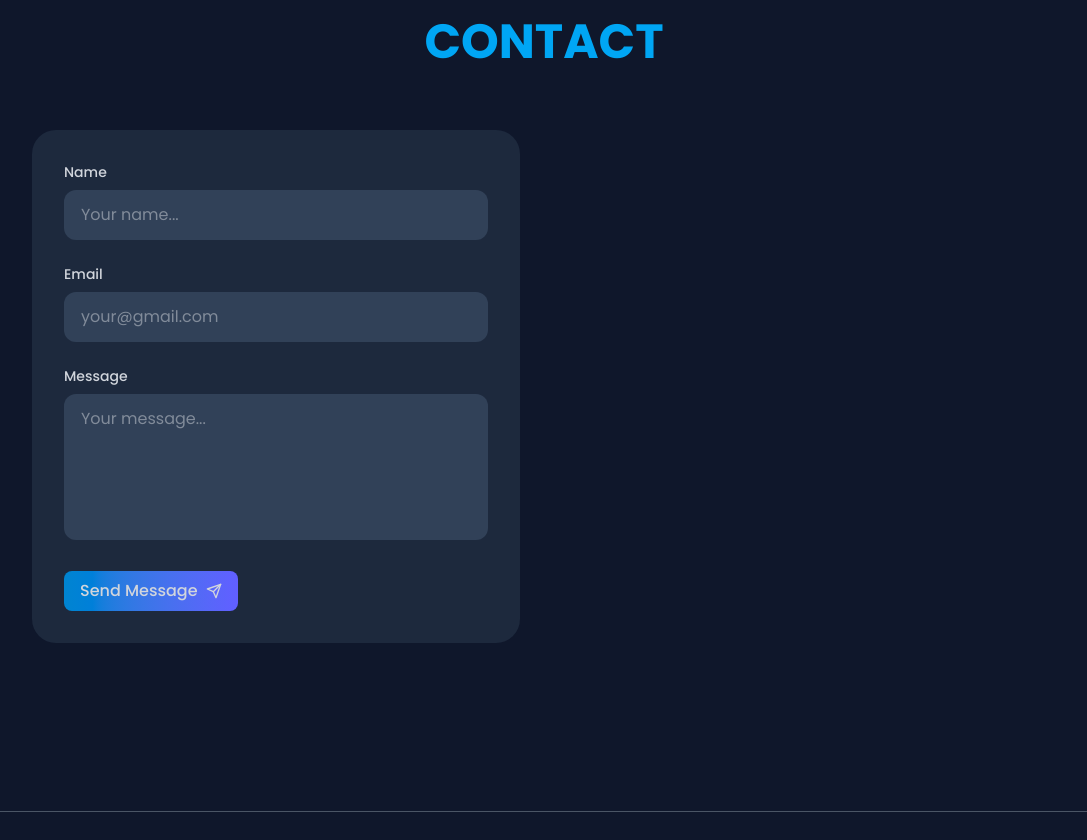
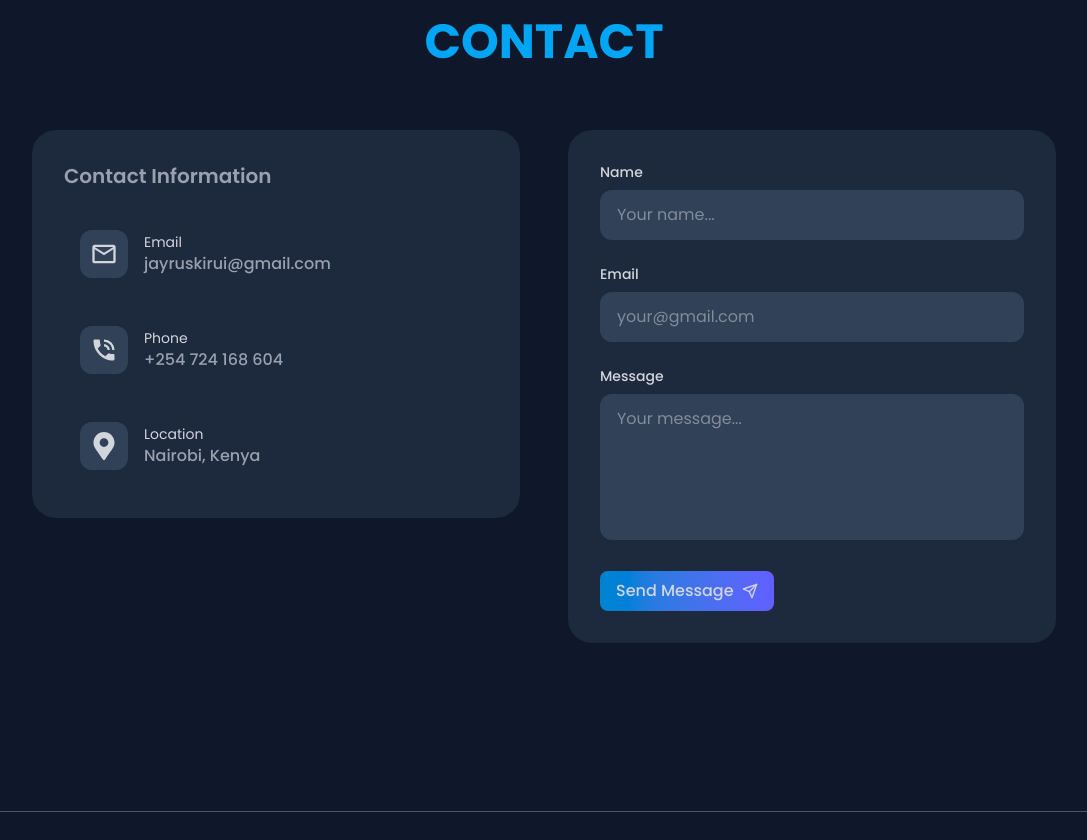
Before and after one commit to jayruskirui/jayrus_portfolio, a React (Vite) app: page / in a window 1280 px wide. Shown: the part 3880-4720 px from the top of the page, without its empty margins (96-1183 px from the left). Built offline with nearby package versions, Linux system fonts and the light colour scheme.

Commit message:
contact information

```diff
--- a/src/Sections/Contact.jsx
+++ b/src/Sections/Contact.jsx
@@ -1,9 +1,9 @@
-import React, { useState } from 'react'
+import React, { useState, useEffect } from 'react'
 import { FaMapMarkerAlt } from "react-icons/fa";
 import { MdOutlineMailOutline } from "react-icons/md";
 import { MdPhoneInTalk } from "react-icons/md";
 import { FiSend } from "react-icons/fi";
-import Emailjs from '@emailjs/browser';
+import emailjs from '@emailjs/browser';
 import { IoAlertCircleOutline } from "react-icons/io5";
 import { GoCheckCircle } from "react-icons/go";
 
@@ -92,6 +92,16 @@ const handleSubmit = async (e) => {
   }
 };
 
+useEffect(() => {
+  if (submitStatus.type) {
+    const timer = setTimeout(() => {
+      setSubmitStatus({ type: null, message: "" });
+    }, 5000);
+
+    return () => clearTimeout(timer); // cleanup if component unmounts
+  }
+}, [submitStatus.type]);
+
 
   return (
   <section id="contact" className="py-32 relative overflow-hidden">
@@ -106,7 +116,36 @@ const handleSubmit = async (e) => {
 
 
        <div className='grid lg:grid-cols-2 gap-12 max-w-5xl mx-auto'>
+
         {/* Contact Info */}
+          <div className="space-y-6">
+            <div className="bg-slate-800 rounded-3xl p-8">
+              <h3 className="text-xl font-semibold mb-6 text-gray-400">
+                Contact Information
+              </h3>
+              <div className="space-y-4 text-gray-300">
+                {contactInfo.map((item, i) => (
+                  <a
+                    key={i}
+                    href={item.href}
+                    className="flex items-center gap-4 p-4 rounded-xl hover:bg-slate-700 transition-colors group"
+                  >
+                    <div className="w-12 h-12 rounded-xl bg-slate-700 flex items-center justify-center group-hover:bg-slate-600 transition-colors">
+                      <item.icon className="w-7 h-7 text-gray-300" />
+                    </div>
+                    <div>
+                      <div className="text-sm text-gray-300">
+                        {item.label}
+                      </div>
+                      <div className="font-medium text-gray-400">{item.value}</div>
+                    </div>
+                  </a>
+                ))}
+              </div>
+            </div>
+          </div>
+
+        {/* Form Info */}
         <div className='bg-slate-800 p-8 rounded-3xl text-gray-300'>
           <form className='space-y-6' onSubmit={handleSubmit}>
 
--- a/src/Sections/Projects.jsx
+++ b/src/Sections/Projects.jsx
@@ -90,7 +90,7 @@ const Projects = () => {
                   {project.tags.map((tag, tagIdx)=>(
                     <span
                     key={tagIdx}
-                    className='px-4 py-1.5 rounded-full bg-blue-900 text-xs font-medium border border-gray-600 text-gray-400 hover:border-gray-400 hover:text-gray-300 transition-all duration-300'>
+                    className='px-4 py-1.5 rounded-full bg-slate-800 text-xs font-medium border border-gray-600 text-gray-400 hover:border-gray-400 hover:text-gray-300 transition-all duration-300'>
                       {tag}
                     </span>
                   ))}
@@ -102,7 +102,7 @@ const Projects = () => {
                   href={project.github}
                   target='_blank'
                   rel="noopener noreferrer"
-                  className='flex-1 flex items-center justify-center gap-2 px-4 py-2.4 rounded-full border border-gray-600 text-gray-300 text-sm font-medium hover:bg-blue-900 hover:border-gray-400 transition-all duration-300'
+                  className='flex-1 flex items-center justify-center gap-2 px-4 py-2.4 rounded-full border border-gray-600 text-gray-300 text-sm font-medium hover:bg-slate-700 hover:border-gray-400 transition-all duration-300'
                   >
                     <FaGithubSquare className='w-4 h-4'/>
                     Github
@@ -112,7 +112,7 @@ const Projects = () => {
                   href={project.demo}
                   target='_blank'
                   rel="noopener noreferrer"
-                  className='flex-1 flex items-center justify-center gap-2 px-4 py-2.4 rounded-full border border-gray-600 text-gray-300 text-sm font-medium hover:bg-blue-900 hover:border-gray-400 transition-all duration-300'
+                  className='flex-1 flex items-center justify-center gap-2 px-4 py-2.4 rounded-full border border-gray-600 text-gray-300 text-sm font-medium hover:bg-slate-700 hover:border-gray-400 transition-all duration-300'
                   >
                     <PiArrowSquareOutBold  className='w-4 h-4'/>
                     Live Demo
```
